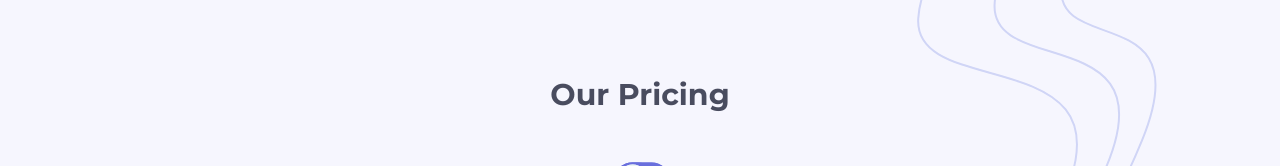
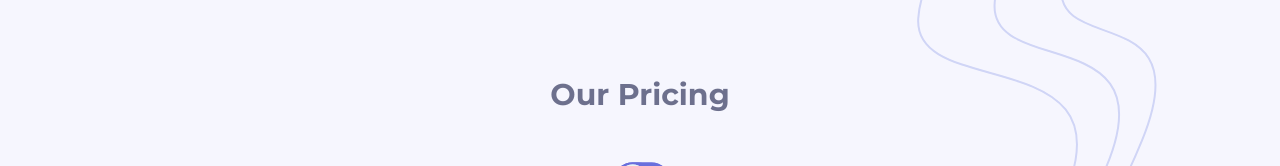
Before and after one commit to aemrobe/class-project-price-table, a plain HTML site: page index.html in a window 1280 px wide. Shown: the top 166 px of the page. Drawn offline with Linux system fonts and the light colour scheme.

```diff
--- a/main.css
+++ b/main.css
@@ -14,7 +14,7 @@
 .title {
   text-align: center;
   margin: 76px 0 40px;
-  color: var(--Dark-Grayish-Blue);
+  color: var(--Grayish-Blue);
 }
 
 .table-menu {
```
